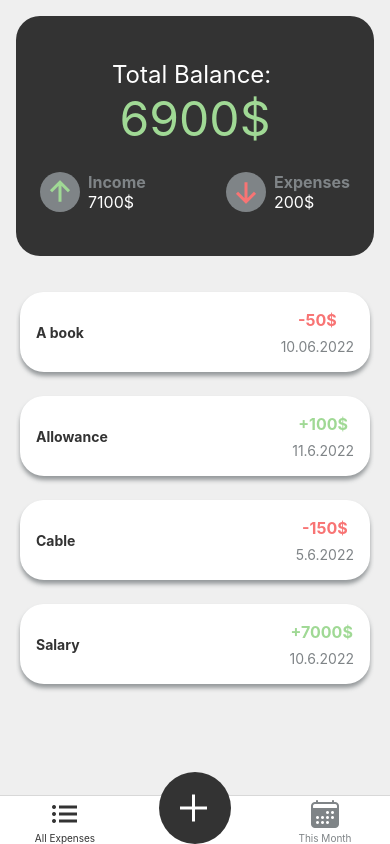
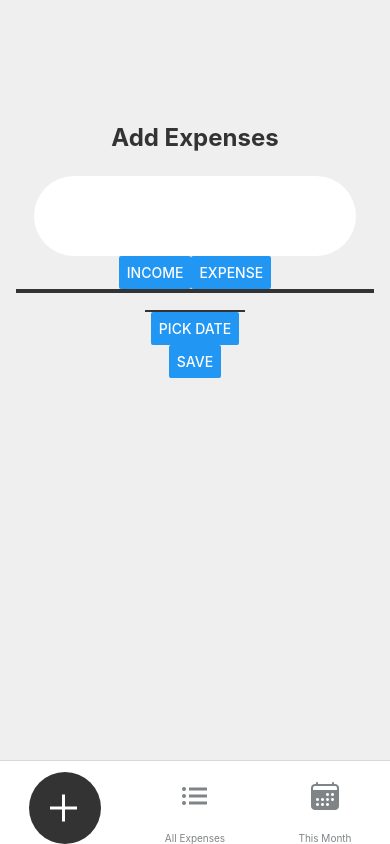
Before and after one commit to idanCohenDev/expenseTracker, a React Native app in the folder expenseTracker/: screen / in a window 390 px wide. Built offline with nearby package versions, Linux system fonts and the light colour scheme.

Commit message:
27.06.2022 new expense progress

```diff
--- a/expenseTracker/App.js
+++ b/expenseTracker/App.js
@@ -1,10 +1,13 @@
 import { NavigationContainer } from "@react-navigation/native";
 import TabNavigator from "./Navigators/TabNavigator";
+import ExpensesContextProvider from "./Context/Context";
 
 export default function App() {
   return (
-    <NavigationContainer>
-      <TabNavigator />
-    </NavigationContainer>
+    <ExpensesContextProvider>
+      <NavigationContainer>
+        <TabNavigator />
+      </NavigationContainer>
+    </ExpensesContextProvider>
   );
 }
--- /dev/null
+++ b/expenseTracker/Components/UI/CategoryDropdown.js
@@ -0,0 +1,65 @@
+import { StyleSheet, Text, View, ScrollView, Dimensions } from "react-native";
+import React from "react";
+import Icon from "./Icon";
+import { Colors } from "../../styles/Colors";
+import Pressable from "react-native/Libraries/Components/Pressable/Pressable";
+
+const { width, height } = Dimensions.get("screen");
+
+const Categories = [
+  { name: "Housing", iconName: "home", color: "#FFBD37" },
+  { name: "Transportation", iconName: "car", color: "#FF7396" },
+  { name: "Food", iconName: "fast-food", color: "#248CED" },
+  { name: "Utilities", iconName: "cog", color: "#0BBFA3" },
+  { name: "Insurance", iconName: "briefcase", color: "#A64B2A" },
+  { name: "Medical & Healthcare", iconName: "heart", color: "#9F57E3" },
+  { name: "Saving", iconName: "cash", color: "#656565" },
+  { name: "Personal Spending", iconName: "body", color: "#810955" },
+  { name: "Recreation & Entertainment", iconName: "film", color: "#2F8F9D" },
+];
+export default function CategoryDropdown() {
+  const categoriesElements = Categories.map((category) => {
+    return (
+      <Pressable>
+        <View style={styles.categoryContainer}>
+          <View style={[styles.iconContainer, { backgroundColor: category.color }]}>
+            <Icon name={category.iconName} size={32} color="#fff" />
+          </View>
+          <Text style={styles.text}>{category.name}</Text>
+        </View>
+      </Pressable>
+    );
+  });
+  return (
+    <ScrollView style={styles.categoriesContainer}>{categoriesElements}</ScrollView>
+  );
+}
+
+const styles = StyleSheet.create({
+  categoriesContainer: {
+    borderColor: Colors.Grey,
+    borderWidth: 1,
+    borderRadius: 16,
+    height: 30,
+    backgroundColor: "#fff",
+    position: "absolute",
+    height: height * 0.3,
+    transform: [{translateY: "-100%"}]
+  },
+  categoryContainer: {
+    flexDirection: "row",
+    borderBottomColor: Colors.Grey,
+    borderBottomWidth: 1,
+    padding: 16,
+    alignItems: "center",
+    backgroundColor: "#fff",
+  },
+  iconContainer: {
+    width: 50,
+    height: 50,
+    borderRadius: "50%",
+    justifyContent: "center",
+    alignItems: "center",
+    marginRight: 16,
+  },
+});
--- a/expenseTracker/Components/UI/Container.js
+++ b/expenseTracker/Components/UI/Container.js
@@ -18,5 +18,6 @@ const styles = StyleSheet.create({
     height: height,
     width: width,
     backgroundColor: Colors.White,
+    paddingBottom: height * 0.1,
   },
 });
--- a/expenseTracker/Context/Context.js
+++ b/expenseTracker/Context/Context.js
@@ -1,39 +1,8 @@
 import { createContext, useReducer } from "react";
 
-const DUMMY_DATA = [
-  {
-    id: 1,
-    amount: 50,
-    date: "10.06.2022",
-    description: "A book",
-    type: "EXPENSE",
-  },
-  {
-    id: 2,
-    amount: 100,
-    date: "11.6.2022",
-    description: "Allowance",
-    type: "INCOME",
-  },
-  {
-    id: 3,
-    amount: 150,
-    date: "5.6.2022",
-    description: "Cable",
-    type: "EXPENSE",
-  },
-  {
-    id: 4,
-    amount: 7000,
-    date: "10.6.2022",
-    description: "Salary",
-    type: "INCOME",
-  },
-];
-
 export const ExpensesContext = createContext({
-  expenses: DUMMY_DATA,
-  addExpense: ({ description, amount, date }) => {},
+  expenses: [],
+  addExpense: ({ description, amount, date, type, category }) => {},
   setExpenses: ({ expenses }) => {},
   deleteExpense: (id) => {},
   updateExpense: (id, { amount, date, description, type }) => {},
@@ -43,9 +12,6 @@ const expensesReducer = (state, action) => {
   switch (action.type) {
     case "ADD":
       return [{ ...action.payload }, ...state];
-    case "SET":
-      const inverted = action.payload.reverse();
-      return inverted;
     case "UPDATE":
       const updateableExpenseIndex = state.findIndex(
         (expense) => expense.id === action.payload.id
@@ -63,13 +29,9 @@ const expensesReducer = (state, action) => {
 };
 
 const ExpensesContextProvider = ({ children }) => {
-  const [expensesState, dispatch] = useReducer(expensesReducer, DUMMY_DATA);
+  const [expensesState, dispatch] = useReducer(expensesReducer, []);
   const addExpense = (expenseData) => {
     dispatch({ type: "ADD", payload: expenseData });
-  };
-
-  const setExpenses = (expenses) => {
-    dispatch({ type: "SET", payload: expenses });
   };
 
   const deleteExpense = (id) => {
@@ -83,7 +45,6 @@ const ExpensesContextProvider = ({ children }) => {
   const value = {
     expenses: expensesState,
     addExpense: addExpense,
-    setExpenses: setExpenses,
     deleteExpense: deleteExpense,
     updateExpense: updateExpense,
   };
--- a/expenseTracker/Navigators/TabNavigator.js
+++ b/expenseTracker/Navigators/TabNavigator.js
@@ -1,5 +1,5 @@
 import React from "react";
-import { View, StyleSheet, TouchableOpacity } from "react-native";
+import { View, StyleSheet, TouchableOpacity, Dimensions } from "react-native";
 import { createBottomTabNavigator } from "@react-navigation/bottom-tabs";
 import AllExpenses from "../Screens/AllExpenses";
 import MonthlyExpenses from "../Screens/MonthlyExpenses";
@@ -7,6 +7,7 @@ import Icon from "../Components/UI/Icon";
 import { Colors } from "../styles/Colors";
 import NewExpense from "../Screens/NewExpense";
 const Tab = createBottomTabNavigator();
+const { width, height } = Dimensions.get("window");
 
 export default function TabNavigator() {
   return (
@@ -15,25 +16,12 @@ export default function TabNavigator() {
         headerShown: false,
         tabBarStyle: {
           backgroundColor: "#fff",
+          height: height * 0.1,
         },
         tabBarActiveTintColor: Colors.Black,
         tabBarInactiveTintColor: Colors.Grey,
       }}
     >
-      <Tab.Screen
-        name="AllExpenses"
-        component={AllExpenses}
-        options={{
-          tabBarLabel: "All Expenses",
-          tabBarIcon: ({ focused }) => (
-            <Icon
-              name="list"
-              size={32}
-              color={focused ? Colors.Black : Colors.Grey}
-            />
-          ),
-        }}
-      />
       <Tab.Screen
         name="NewExpense"
         component={NewExpense}
@@ -47,6 +35,20 @@ export default function TabNavigator() {
               </TouchableOpacity>
             );
           },
+        }}
+      />
+      <Tab.Screen
+        name="AllExpenses"
+        component={AllExpenses}
+        options={{
+          tabBarLabel: "All Expenses",
+          tabBarIcon: ({ focused }) => (
+            <Icon
+              name="list"
+              size={32}
+              color={focused ? Colors.Black : Colors.Grey}
+            />
+          ),
         }}
       />
       <Tab.Screen
--- a/expenseTracker/Screens/AllExpenses.js
+++ b/expenseTracker/Screens/AllExpenses.js
@@ -1,12 +1,18 @@
 import { StyleSheet, Text, View } from "react-native";
-import { useContext } from "react";
+import { useContext, useEffect, useState } from "react";
 import ExpensesOutput from "../Components/UI/ExpensesOutput";
 import { ExpensesContext } from "../Context/Context";
+import { useIsFocused } from "@react-navigation/native";
 
 export default function AllExpenses() {
   const expensesCtx = useContext(ExpensesContext);
+  const [expenses, setExpenses] = useState(expensesCtx.expenses);
+  const isFocused = useIsFocused();
+  useEffect(() => {
+    setExpenses(expensesCtx.expenses);
+  }, [isFocused]);
 
-  return <ExpensesOutput data={expensesCtx.expenses} />;
+  return <ExpensesOutput data={expenses} />;
 }
 
 const styles = StyleSheet.create({});
--- a/expenseTracker/Screens/NewExpense.js
+++ b/expenseTracker/Screens/NewExpense.js
@@ -1,10 +1,23 @@
-import { StyleSheet, TextInput, Text, View } from "react-native";
-import React, { useState } from "react";
+import { StyleSheet, TextInput, Text, View, Button, Dimensions } from "react-native";
+import React, { useContext, useState } from "react";
 import Container from "../Components/UI/Container";
 import { Colors } from "../styles/Colors";
+import CategoryDropdown from "../Components/UI/CategoryDropdown";
+import DateTimePicker from "@react-native-community/datetimepicker";
+import { ExpensesContext } from "../Context/Context";
 
-export default function NewExpense() {
+const { width, height } = Dimensions.get("window");
+
+export default function NewExpense({ navigation }) {
+  const expensesCtx = useContext(ExpensesContext);
   const [amount, setAmount] = useState("");
+  const [categoryOpen, setCategoryOpen] = useState(false);
+  const [note, setNote] = useState("");
+  const [date, setDate] = useState(new Date());
+  const [dateText, setDateText] = useState("");
+  const [dateModalOpen, setDateModalOpen] = useState(false);
+  const [type, setType] = useState("");
+  const [category, setCategory] = useState("");
   return (
     <Container style={{ alignItems: "center" }}>
       <Text style={styles.title}>Add Expenses</Text>
@@ -14,9 +27,64 @@ export default function NewExpense() {
           value={amount}
           onChangeText={(text) => setAmount(text)}
           keyboardType="decimal-pad"
-
         ></TextInput>
       </View>
+      <View style={{ flexDirection: "row" }}>
+        <Button title="Income" onPress={() => setType("INCOME")} />
+        <Button title="Expense" onPress={() => setType("EXPENSE")} />
+      </View>
+      <View style={styles.categoryContainer}>
+        {type === "EXPENSE" && (
+          <Button
+            onPress={() => setCategoryOpen((prevCategoryOpen) => !prevCategoryOpen)}
+            title="Category"
+          />
+        )}
+        {categoryOpen && <CategoryDropdown />}
+      </View>
+      <TextInput
+        style={styles.noteInput}
+        value={note}
+        onChangeText={(text) => setNote(text)}
+      />
+      <Button
+        title="Pick Date"
+        onPress={() => setDateModalOpen((prevDateModalOpen) => !prevDateModalOpen)}
+      />
+      {dateModalOpen && (
+        <DateTimePicker
+          value={date}
+          style={styles.datePicker}
+          onChange={(e, selectedDate) => {
+            const formattedDate = `${selectedDate.getDate()}/${
+              selectedDate.getMonth() + 1
+            }/${selectedDate.getFullYear()}`;
+            setDateText(formattedDate);
+            setDate(date);
+          }}
+        />
+      )}
+      <Button
+        title="Save"
+        onPress={() => {
+          console.log(expensesCtx.expenses);
+          expensesCtx.addExpense({
+            description: note,
+            amount: Number(amount),
+            date: dateText,
+            type: type,
+            category: "Hello ",
+          });
+          setNote("");
+          setAmount("");
+          setCategoryOpen(false);
+          setDate(new Date());
+          setDateModalOpen(false);
+          setDateText("");
+          setType("");
+          navigation.navigate("AllExpenses");
+        }}
+      />
     </Container>
   );
 }
@@ -40,7 +108,21 @@ const styles = StyleSheet.create({
     alignItems: "center",
     paddingHorizontal: 24,
   },
+  categoryContainer: {
+    zIndex: 10,
+    borderColor: "#333",
+    borderWidth: 2,
+    width: "100%"
+  },
   input: {
     fontSize: 48,
   },
+  noteInput: {
+    borderBottomColor: "#333",
+    borderBottomWidth: 2,
+    width: 100,
+  },
+  datePicker: {
+    width: 100,
+  },
 });
```
Also changed, not shown: expenseTracker/package.json (+5 -2 lines), 1 other file (tests, documents, lock files or other folders).
